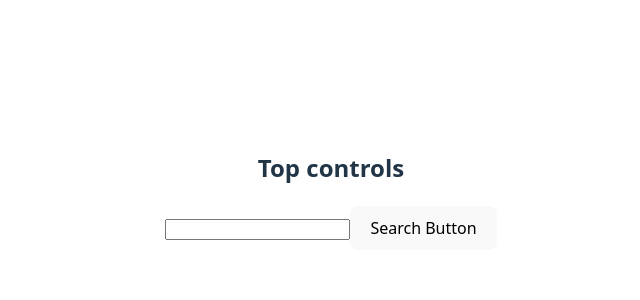
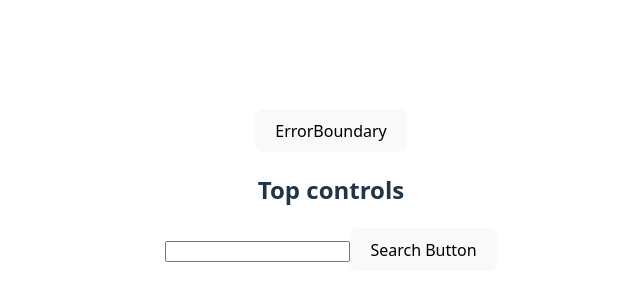
Before and after one commit to madsok/madsok-react-rsschool2025, a React (Vite) app: page / in a window 1280 px wide. Shown: the part 210-510 px from the top of the page, without its empty margins (309-949 px from the left). Built offline with nearby package versions, Linux system fonts and the light colour scheme.

Commit message:
feat: add errorboundary

```diff
--- a/src/App.tsx
+++ b/src/App.tsx
@@ -2,9 +2,9 @@ import './App.css';
 import { Component, type ReactNode } from 'react';
 import Controls from './components/Controls';
 import Results from './components/Results';
-import type I_PokemonData from './interfaces/I_PokemonData';
+import ErrorButton from './components/ErrorButton';
 
-class App extends Component<I_PokemonData | null> {
+class App extends Component<object> {
   state = {
     responseData: null,
   };
@@ -16,6 +16,7 @@ class App extends Component<I_PokemonData | null> {
   render(): ReactNode {
     return (
       <>
+        <ErrorButton />
         <Controls onSearchResponse={this.updateResponseData} />
         {this.state.responseData && (
           <Results fetchedData={this.state.responseData} />
--- /dev/null
+++ b/src/components/ErrorBoundary.tsx
@@ -0,0 +1,29 @@
+import * as React from 'react';
+
+interface ErrorProps {
+  fallback: React.ReactNode;
+  children: React.ReactNode;
+}
+
+class ErrorBoundary extends React.Component<ErrorProps> {
+  state = { hasError: false };
+
+  static getDerivedStateFromError(error: Error) {
+    console.log(error);
+    return { hasError: true };
+  }
+
+  componentDidCatch(error: Error, info: React.ErrorInfo) {
+    console.error('ErrorBoundary:', error, info);
+  }
+
+  render() {
+    if (this.state.hasError) {
+      return this.props.fallback;
+    }
+
+    return this.props.children;
+  }
+}
+
+export default ErrorBoundary;
--- /dev/null
+++ b/src/components/ErrorButton.tsx
@@ -0,0 +1,21 @@
+import * as React from 'react';
+
+class ErrorButton extends React.Component {
+  state = {
+    throwError: false,
+  };
+
+  handleClick = () => {
+    this.setState({ throwError: true });
+  };
+
+  render() {
+    if (this.state.throwError) {
+      throw new Error('Throw ErrorBoundary!');
+    }
+
+    return <button onClick={this.handleClick}>ErrorBoundary</button>;
+  }
+}
+
+export default ErrorButton;
--- a/src/main.tsx
+++ b/src/main.tsx
@@ -2,13 +2,16 @@ import { StrictMode } from 'react';
 import { createRoot } from 'react-dom/client';
 import './index.css';
 import App from './App.tsx';
+import ErrorBoundary from './components/ErrorBoundary.tsx';
 
 const root = document.querySelector('#root');
 
 if (root) {
   createRoot(root).render(
     <StrictMode>
-      <App />
+      <ErrorBoundary fallback={<p>UI Error has happened</p>}>
+        <App />
+      </ErrorBoundary>
     </StrictMode>
   );
 }
```
